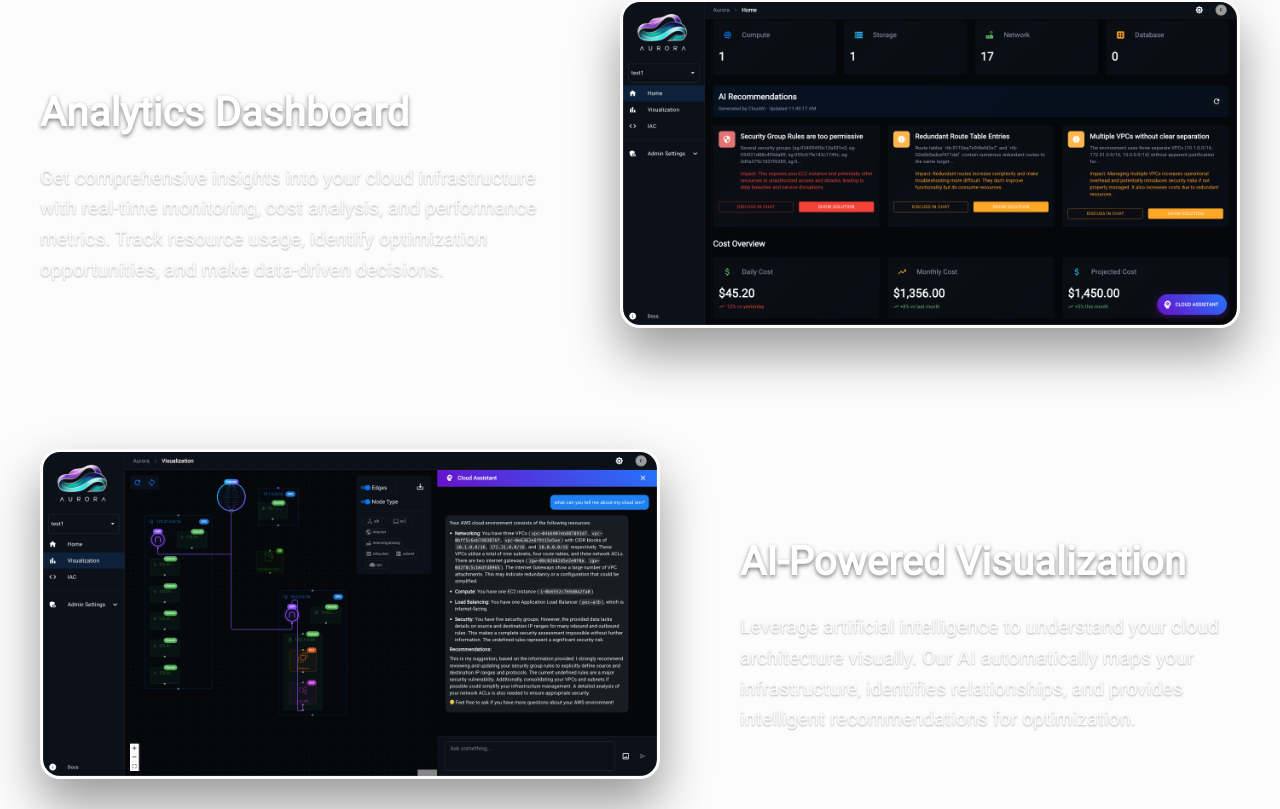
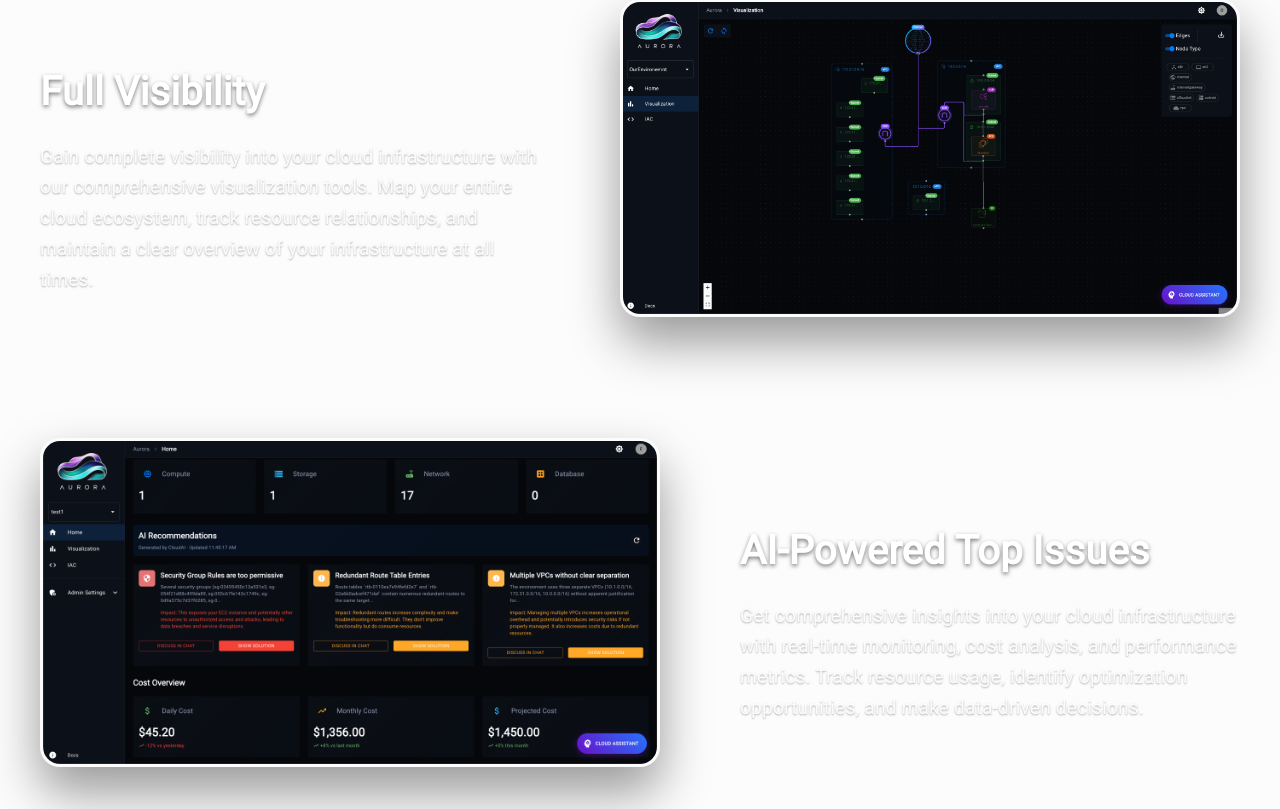
Before and after one commit to Omerserruya/Aurora.io, a React (Create React App) app in the folder frontend/: page / in a window 1280 px wide. Shown: the part 1091-1900 px from the top of the page. Built offline with nearby package versions, Linux system fonts and the light colour scheme; no server answers.

Commit message:
Add new landing page features: update titles and descriptions, add AI-Architect screenshot, and introduce a contact section for user engagement.

```diff
--- a/frontend/src/pages/Landing.tsx
+++ b/frontend/src/pages/Landing.tsx
@@ -767,7 +767,28 @@ const Landing = () => {
             delay={0.2}
           >
             <FeatureContent>
-              <FeatureTitle>Analytics Dashboard</FeatureTitle>
+              <FeatureTitle>Full Visibility</FeatureTitle>
+              <FeatureDescription>
+                Gain complete visibility into your cloud infrastructure with our comprehensive visualization tools.
+                Map your entire cloud ecosystem, track resource relationships, and maintain a clear overview
+                of your infrastructure at all times.
+              </FeatureDescription>
+            </FeatureContent>
+            <FeatureImageContainer>
+              <FeatureImage
+                src="/landing-screenshots/visualization-ai-screenshot.png"
+                alt="Aurora Full Visibility"
+              />
+            </FeatureImageContainer>
+          </FeatureSection>
+
+          <FeatureSection
+            visible={featuresVisible}
+            reverse={true}
+            delay={0.4}
+          >
+            <FeatureContent>
+              <FeatureTitle>AI-Powered Top Issues</FeatureTitle>
               <FeatureDescription>
                 Get comprehensive insights into your cloud infrastructure with real-time monitoring,
                 cost analysis, and performance metrics. Track resource usage, identify optimization
@@ -784,28 +805,29 @@ const Landing = () => {
 
           <FeatureSection
             visible={featuresVisible}
-            reverse={true}
-            delay={0.4}
+            delay={0.6}
           >
             <FeatureContent>
-              <FeatureTitle>AI-Powered Visualization</FeatureTitle>
+              <FeatureTitle>AI-Driven Architect</FeatureTitle>
               <FeatureDescription>
-                Leverage artificial intelligence to understand your cloud architecture visually.
-                Our AI automatically maps your infrastructure, identifies relationships, and
-                provides intelligent recommendations for optimization.
+                Aurora.io doesn't just visualize your cloud — it understands it. Our AI continuously analyzes your
+                architecture to detect misconfigurations, identify design flaws, and highlight critical paths.
+                It's like having a cloud architect baked into your infrastructure, guiding you toward smarter,
+                safer, and more scalable decisions — in real time.
               </FeatureDescription>
             </FeatureContent>
             <FeatureImageContainer>
               <FeatureImage
-                src="/landing-screenshots/visualization-ai-screenshot.png"
-                alt="Aurora AI Visualization"
+                src="/landing-screenshots/AI-Architect.png"
+                alt="Aurora AI-Driven Architecture"
               />
             </FeatureImageContainer>
           </FeatureSection>
 
           <FeatureSection
             visible={featuresVisible}
-            delay={0.6}
+            reverse={true}
+            delay={0.8}
           >
             <FeatureContent>
               <FeatureTitle>Infrastructure as Code</FeatureTitle>
@@ -825,6 +847,107 @@ const Landing = () => {
         </FeatureShowcase>
       </SecondSection>
 
+      {/* Contact/Partnership Section */}
+      <Box
+        sx={{
+          minHeight: '60vh',
+          position: 'relative',
+          display: 'flex',
+          alignItems: 'center',
+          justifyContent: 'center',
+          padding: { xs: '30px 20px', md: '50px 40px' },
+          background: 'transparent',
+        }}
+      >
+        <Container maxWidth="lg">
+          <Box
+            sx={{
+              textAlign: 'center',
+              color: 'white',
+              maxWidth: '800px',
+              margin: '0 auto',
+            }}
+          >
+            <Typography
+              variant="h2"
+              sx={{
+                fontSize: { xs: '2.2rem', md: '3rem' },
+                fontWeight: 'bold',
+                marginBottom: 2,
+                textShadow: '0 4px 8px rgba(0,0,0,0.4)',
+                animation: `${fadeInUp} 0.8s ease-out forwards`,
+              }}
+            >
+              Let's Shape the Future of Cloud Together
+            </Typography>
+
+            <Typography
+              sx={{
+                fontSize: { xs: '1rem', md: '1.2rem' },
+                lineHeight: 1.6,
+                marginBottom: 3,
+                color: 'rgba(255, 255, 255, 0.9)',
+                animation: `${fadeInUp} 0.8s ease-out 0.2s forwards`,
+                opacity: 0,
+              }}
+            >
+              We're building Aurora.io alongside cloud architects, security leaders, and early believers.
+              If you're an investor, a design partner, or just excited about what we're doing — we'd love to connect.
+            </Typography>
+
+            <Box
+              sx={{
+                display: 'flex',
+                justifyContent: 'center',
+                animation: `${fadeInUp} 0.8s ease-out 0.4s forwards`,
+                opacity: 0,
+              }}
+            >
+              <Button
+                variant="contained"
+                sx={{
+                  background: 'linear-gradient(45deg, rgba(99, 149, 255, 0.3), rgba(156, 39, 176, 0.3))',
+                  color: 'white',
+                  border: '2px solid rgba(99, 149, 255, 0.5)',
+                  padding: '16px 48px',
+                  fontSize: '1.2rem',
+                  fontWeight: 600,
+                  borderRadius: '50px',
+                  backdropFilter: 'blur(10px)',
+                  position: 'relative',
+                  overflow: 'hidden',
+                  transition: 'all 0.3s ease-out',
+                  '&::before': {
+                    content: '""',
+                    position: 'absolute',
+                    top: 0,
+                    left: '-100%',
+                    width: '100%',
+                    height: '100%',
+                    background: 'linear-gradient(90deg, transparent, rgba(255,255,255,0.2), transparent)',
+                    transition: 'left 0.5s',
+                  },
+                  '&:hover': {
+                    transform: 'translateY(-3px) scale(1.05)',
+                    boxShadow: '0 12px 30px rgba(99, 149, 255, 0.4)',
+                    borderColor: 'rgba(99, 149, 255, 0.8)',
+                    '&::before': {
+                      left: '100%',
+                    },
+                  },
+                  '&:active': {
+                    transform: 'translateY(-1px) scale(0.98)',
+                  },
+                }}
+                onClick={() => window.location.href = 'mailto:auroraioapp@gmail.com'}
+              >
+                Contact Us
+              </Button>
+            </Box>
+          </Box>
+        </Container>
+      </Box>
+
       {/* Scroll to Top Button */}
       <ScrollToTopButton show={showScrollTop} onClick={scrollToTop}>
         <KeyboardArrowUpIcon />
```
Also changed, not shown: frontend/public/landing-screenshots/AI-Architect.png (added), frontend/public/landing-screenshots/visualization-ai-screenshot.png.
